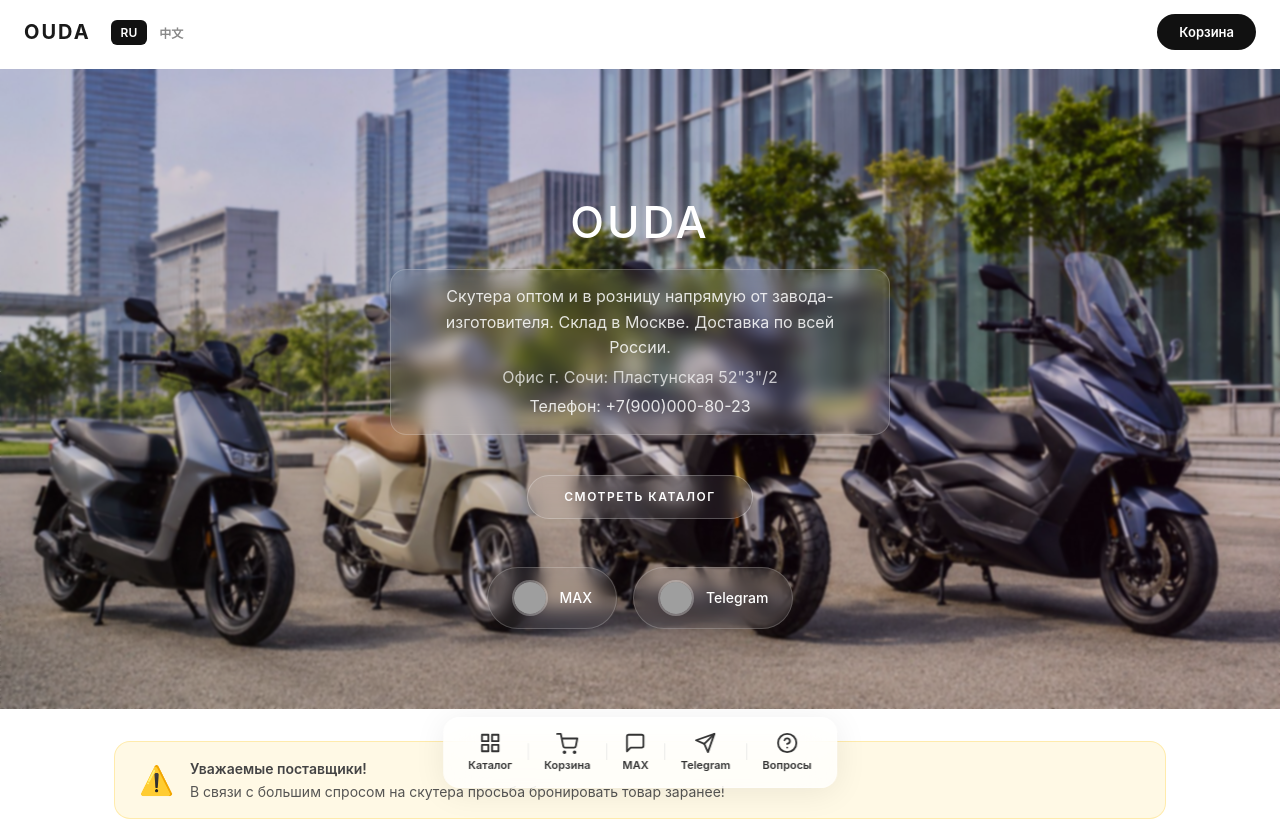
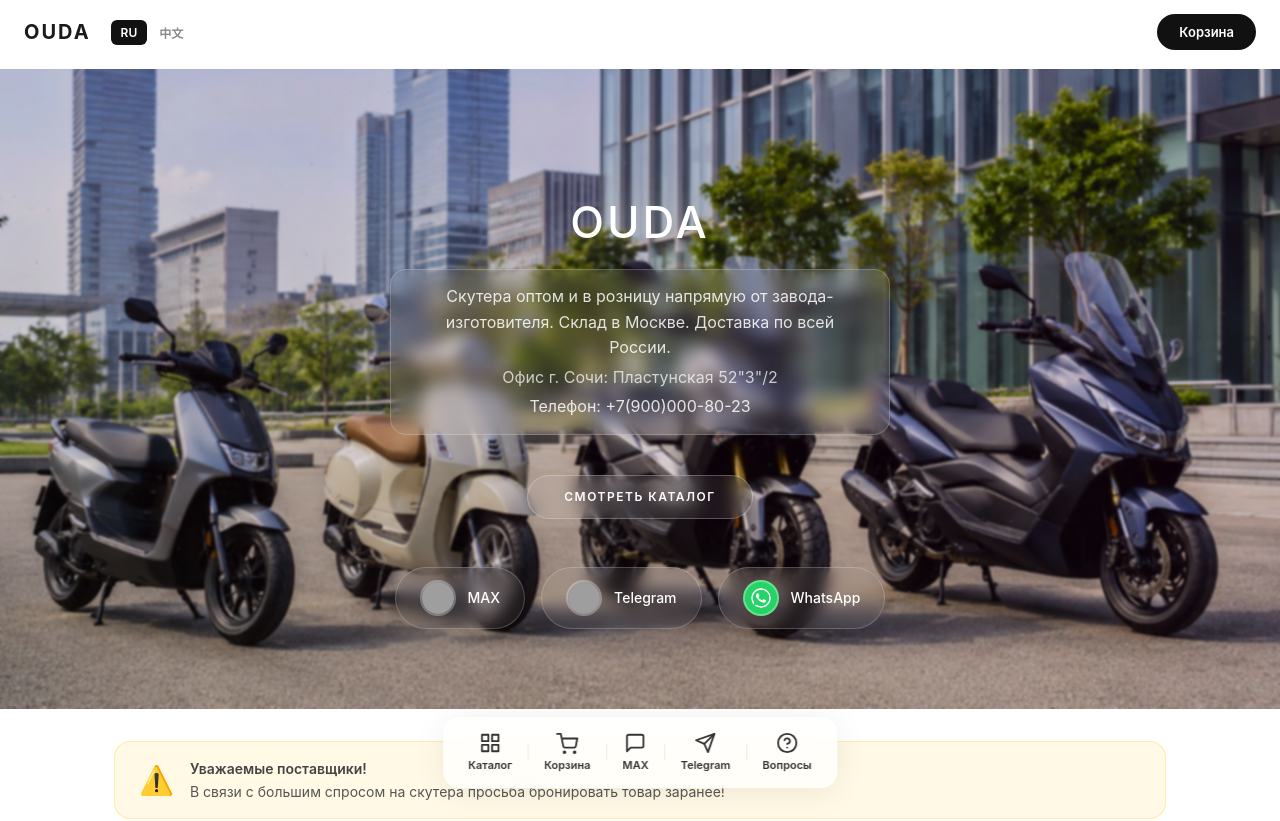
Before and after one commit to galaxymotosochi-creator/ouda, a React (Vite) app: page / in a window 1280 px wide. Shown: the top 821 px of the page. Built offline with nearby package versions, Linux system fonts and the light colour scheme; no server answers; grey boxes are pictures that could not be loaded.

Commit message:
добавлена кнопка WhatsApp

```diff
--- a/src/i18n.jsx
+++ b/src/i18n.jsx
@@ -39,6 +39,7 @@
     bottomFaq: 'Вопросы',
     contactManager: 'MAX',
     contactTelegram: 'Telegram',
+    contactWhatsApp: 'WhatsApp',
     outOfStock: 'Ожидаем поставку, отслеживайте наличие',
     outOfStockDate: 'Ожидается до',
     preorderBtn: 'Сообщить о наличии',
@@ -281,6 +282,7 @@
     bottomFaq: '常见问题',
     contactManager: 'MAX',
     contactTelegram: 'Telegram',
+    contactWhatsApp: 'WhatsApp',
     outOfStock: '等待到货，请关注库存情况',
     outOfStockDate: '预计到货',
     preorderBtn: '到货通知',
--- a/src/pages/Catalog.jsx
+++ b/src/pages/Catalog.jsx
@@ -176,6 +176,12 @@
               <img src="/manager-tg.jpg" alt="Telegram" className="glass-avatar" />
               <span>{t('contactTelegram')}</span>
             </a>
+            <a href="https://wa.me/79000008023" target="_blank" className="glass-btn">
+              <svg className="glass-avatar" viewBox="0 0 24 24" fill="none" xmlns="http://www.w3.org/2000/svg" style={{background:'#25D366',borderRadius:'50%',padding:6}}>
+                <path d="M17.472 14.382c-.297-.149-1.758-.867-2.03-.967-.273-.099-.471-.148-.67.15-.197.297-.767.966-.94 1.164-.173.199-.347.223-.644.075-.297-.15-1.255-.463-2.39-1.475-.883-.788-1.48-1.761-1.653-2.059-.173-.297-.018-.458.13-.606.134-.133.298-.347.446-.52.149-.174.198-.298.298-.497.099-.198.05-.371-.025-.52-.075-.149-.669-1.612-.916-2.207-.242-.579-.487-.5-.669-.51-.173-.008-.371-.01-.57-.01-.198 0-.52.074-.792.372-.272.297-1.04 1.016-1.04 2.479 0 1.462 1.065 2.875 1.213 3.074.149.198 2.096 3.2 5.077 4.487.709.306 1.262.489 1.694.625.712.227 1.36.195 1.871.118.571-.085 1.758-.719 2.006-1.413.248-.694.248-1.289.173-1.413-.074-.124-.272-.198-.57-.347m-5.421 7.403h-.004a9.87 9.87 0 01-5.031-1.378l-.361-.214-3.741.982.998-3.648-.235-.374a9.86 9.86 0 01-1.51-5.26c.001-5.45 4.436-9.884 9.888-9.884 2.64 0 5.122 1.03 6.988 2.898a9.825 9.825 0 012.893 6.994c-.003 5.45-4.437 9.884-9.885 9.884m8.413-18.297A11.815 11.815 0 0012.05 0C5.495 0 .16 5.335.157 11.892c0 2.096.547 4.142 1.588 5.945L.057 24l6.305-1.654a11.882 11.882 0 005.683 1.448h.005c6.554 0 11.89-5.335 11.893-11.893a11.821 11.821 0 00-3.48-8.413z" fill="white"/>
+              </svg>
+              <span>{t('contactWhatsApp')}</span>
+            </a>
           </div>
         </div>
       </section>
```
